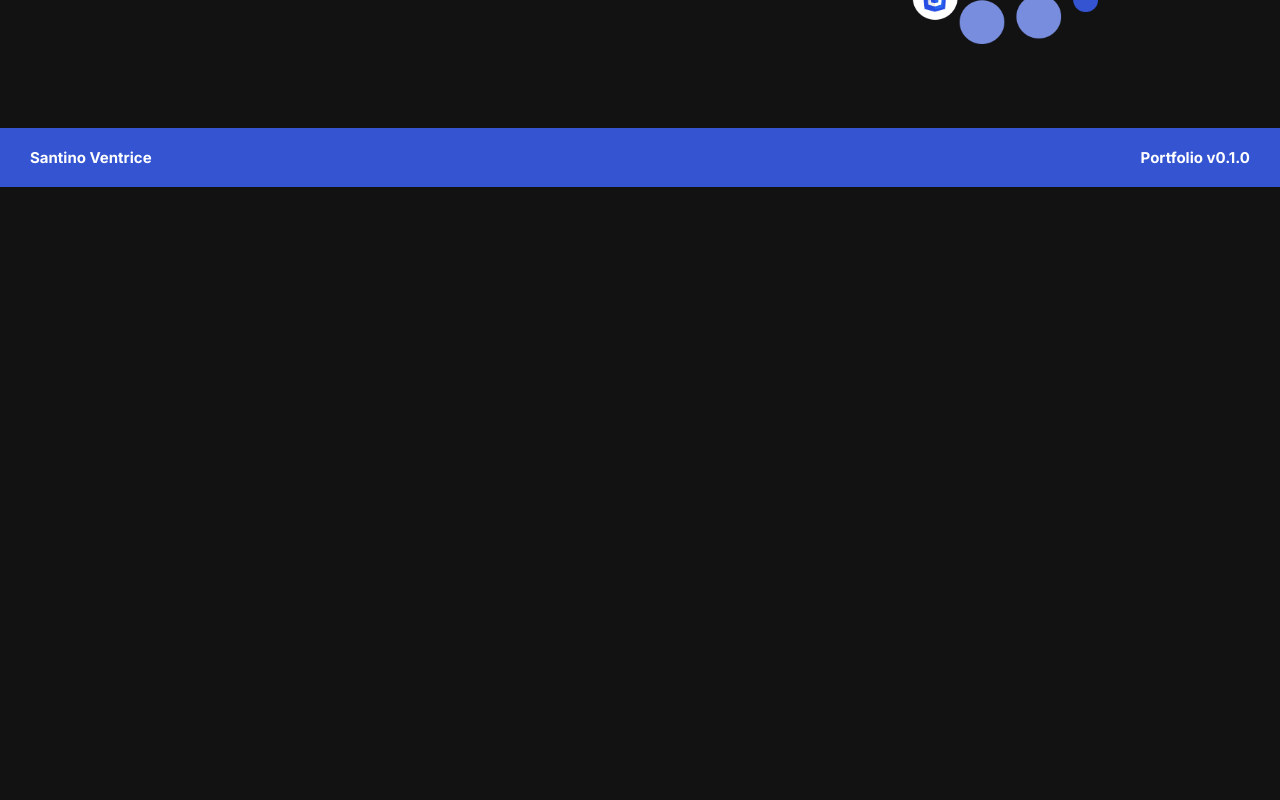
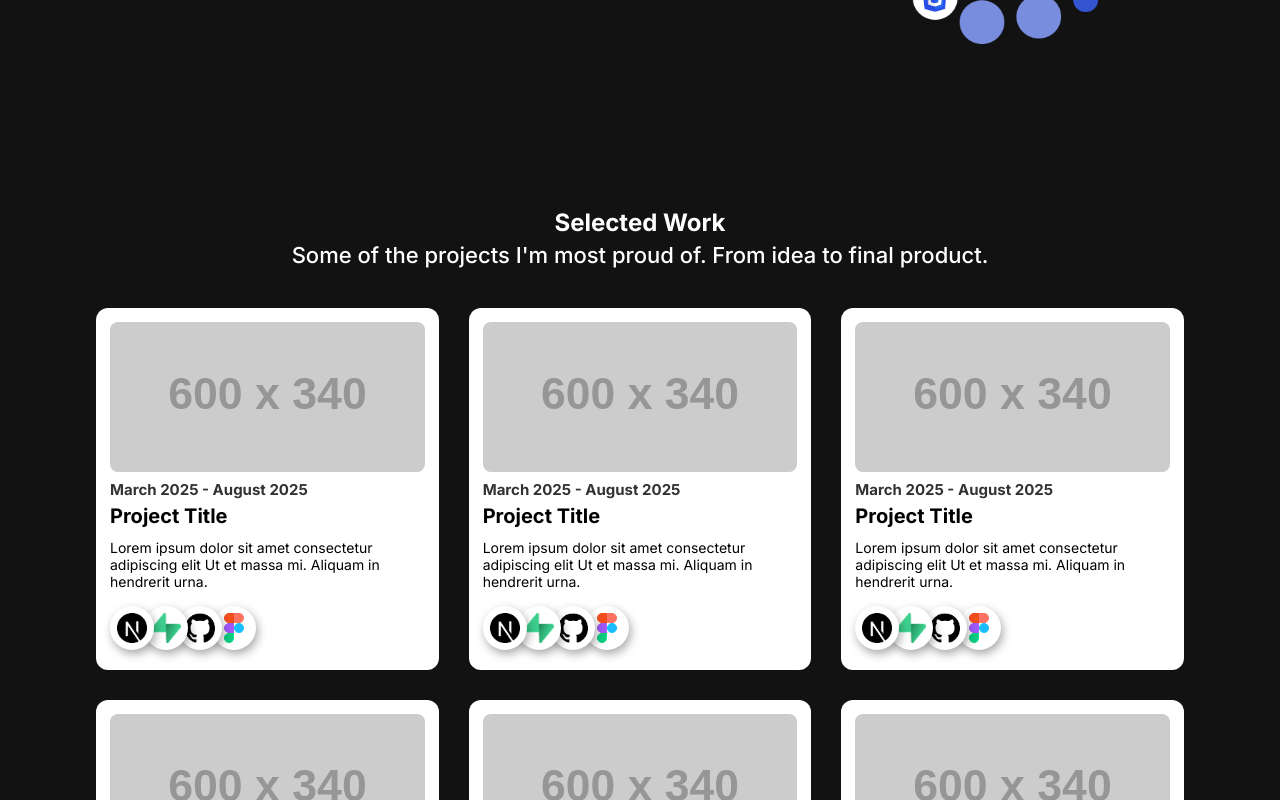
Before and after one commit to SantiVentri/santiventri, a Next.js app: page / in a window 1280 px wide. Shown: the part 1720-2520 px from the top of the page. Before the commit the page ends 1907 px from the top, so only its background shows below. Built offline with nearby package versions, Linux system fonts and the light colour scheme.

Commit message:
Adding Projects section to main

```diff
--- a/src/app/page.tsx
+++ b/src/app/page.tsx
@@ -5,6 +5,7 @@
 import HeroSection from "@/components/sections/hero-section/hero-section";
 import AboutMeSection from "@/components/sections/aboutme-section/aboutme-section";
 import SkillsSection from "@/components/sections/skills-section/skills-section";
+import ProjectsSection from "@/components/sections/projects-section/projects-section";
 
 export default function Home() {
   return (
@@ -12,6 +13,7 @@ export default function Home() {
       <HeroSection />
       <AboutMeSection />
       <SkillsSection />
+      <ProjectsSection />
     </main>
   );
 }
```
